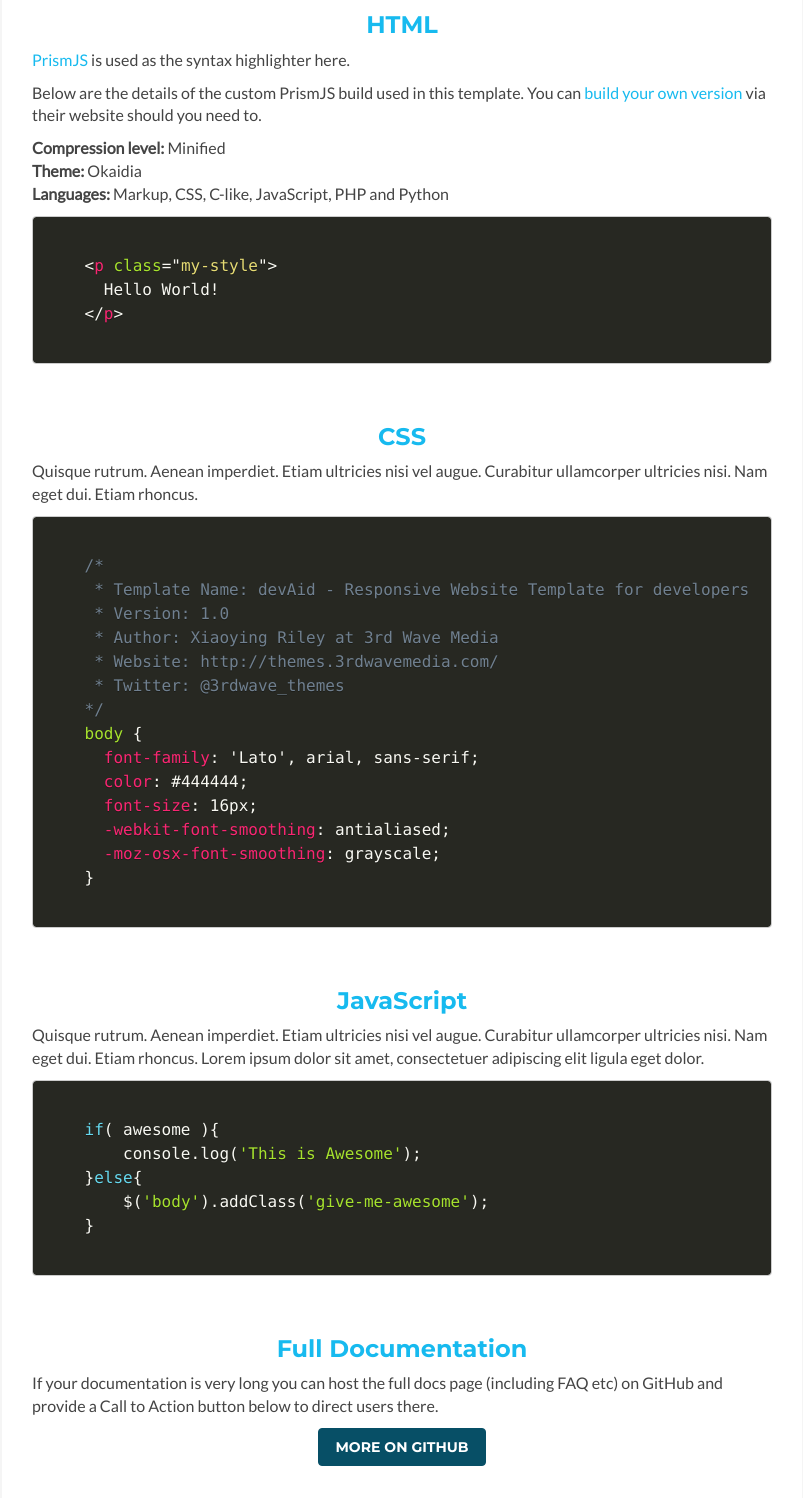
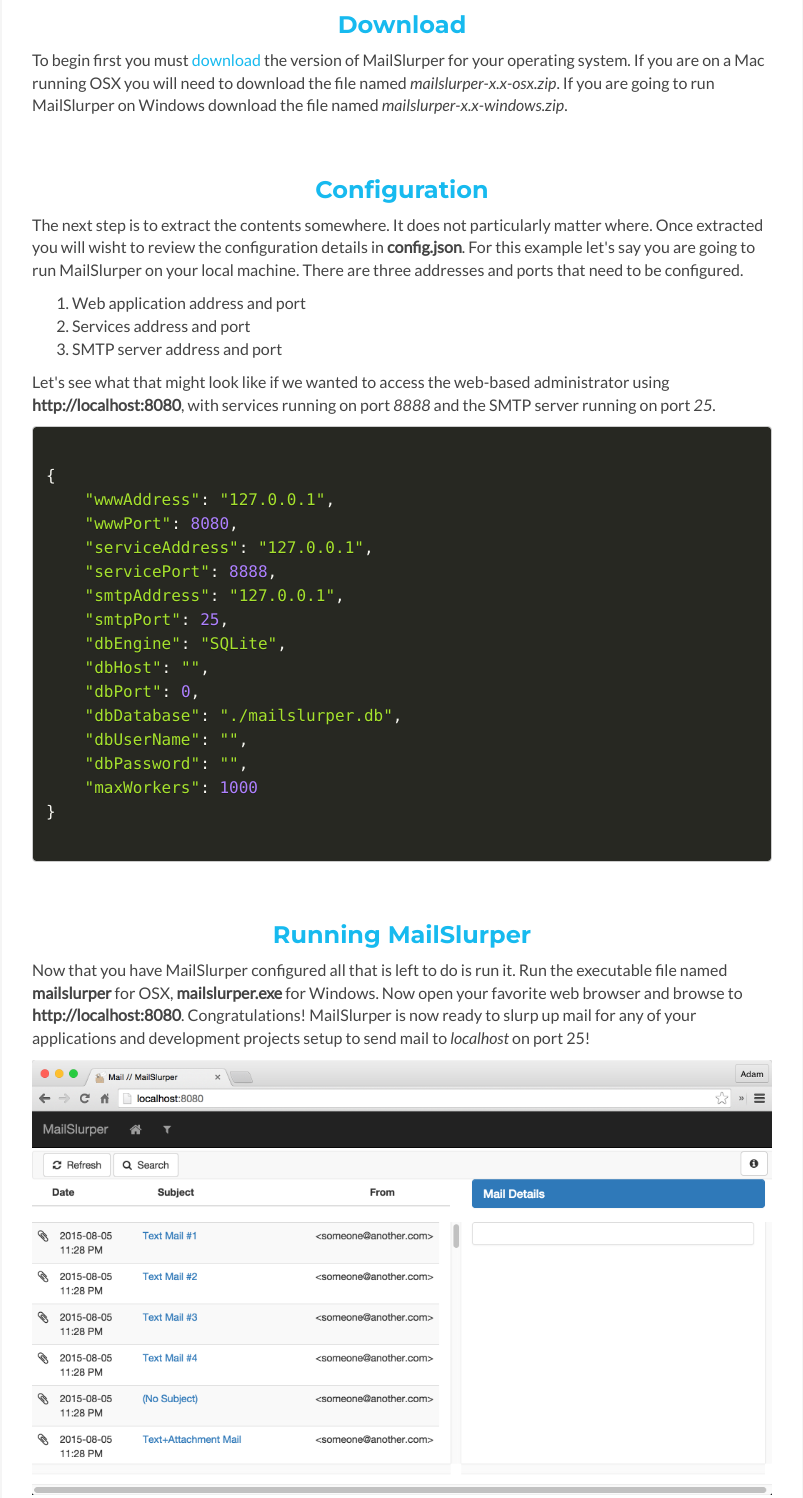
Before and after one commit to mailslurper/mailslurpersite, a plain HTML site: page index.html in a window 1280 px wide. Shown: the part 1880-3378 px from the top of the page, without its empty margins (238-1041 px from the left). Drawn offline with Linux system fonts and the light colour scheme.

Commit message:
Updated docs section

```diff
--- a/index.html
+++ b/index.html
@@ -180,68 +180,76 @@
 			<div class="docs-inner">
 				<h2 class="title text-center">Get Started</h2>
 				<div class="block">
-                <h3 class="sub-title text-center">HTML</h3>
-                <p><a href="http://prismjs.com/" target="_blank">PrismJS</a> is used as the syntax highlighter here.</p>
-                <p>Below are the details of the custom PrismJS build used in this template. You can <a href="http://prismjs.com/download.html" target="_blank">build your own version</a> via their website should you need to.</p>
-                <ul class="list-unstyled">
-                    <li><strong>Compression level:</strong> Minified</li>
-                    <li><strong>Theme:</strong> Okaidia</li>
-                    <li><strong>Languages:</strong> Markup, CSS, C-like, JavaScript, PHP and Python</li>
-                </ul>
-                <div class="code-block">
-                    <!--//Use Prismjs - http://prismjs.com/index.html#basic-usage -->
-                    <pre><code class="language-markup">
-    &ltp class="my-style"&gt
-      Hello World!
-    &lt/p&gt
-                     </code></pre>
-                </div><!--//code-block-->
+					<h3 class="sub-title text-center">Download</h3>
+					<p>
+						To begin first you must <a href="https://github.com/mailslurper/mailslurper/releases" target="_blank">download</a> the
+						version of MailSlurper for your operating system. If you are on a Mac running OSX you will need to download the file named
+						<em>mailslurper-x.x-osx.zip</em>. If you are going to run MailSlurper on Windows download the file named
+						<em>mailslurper-x.x-windows.zip</em>.
+					</p>
 				</div><!--//block-->
 
 				<div class="block">
-                <h3 class="sub-title text-center">CSS</h3>
-                <p>Quisque rutrum. Aenean imperdiet. Etiam ultricies nisi vel augue. Curabitur ullamcorper ultricies nisi. Nam eget dui. Etiam rhoncus.</p>
+					<h3 class="sub-title text-center">Configuration</h3>
+					<p>
+						The next step is to extract the contents somewhere. It does not particularly matter where. Once extracted
+						you will wisht to review the configuration details in <strong>config.json</strong>. For this example
+						let's say you are going to run MailSlurper on your local machine. There are three addresses and ports that
+						need to be configured.
+
+						<ol>
+							<li>Web application address and port</li>
+							<li>Services address and port</li>
+							<li>SMTP server address and port</li>
+						</ol>
+
+						Let's see what that might look like if we wanted to access the web-based administrator using
+						<strong>http://localhost:8080</strong>, with services running on port <em>8888</em> and the
+						SMTP server running on port <em>25</em>.
+					</p>
 
 					<div class="code-block">
 						<!--//Use Prismjs - http://prismjs.com/index.html#basic-usage -->
-                    <pre>
-    <code class="language-css">
-    /*
-     * Template Name: devAid - Responsive Website Template for developers
-     * Version: 1.0
-     * Author: Xiaoying Riley at 3rd Wave Media
-     * Website: http://themes.3rdwavemedia.com/
-     * Twitter: @3rdwave_themes
-    */
-    body {
-      font-family: 'Lato', arial, sans-serif;
-      color: #444444;
-      font-size: 16px;
-      -webkit-font-smoothing: antialiased;
-      -moz-osx-font-smoothing: grayscale;
+						<pre><code class="language-javascript">
+{
+	"wwwAddress": "127.0.0.1",
+	"wwwPort": 8080,
+	"serviceAddress": "127.0.0.1",
+	"servicePort": 8888,
+	"smtpAddress": "127.0.0.1",
+	"smtpPort": 25,
+	"dbEngine": "SQLite",
+	"dbHost": "",
+	"dbPort": 0,
+	"dbDatabase": "./mailslurper.db",
+	"dbUserName": "",
+	"dbPassword": "",
+	"maxWorkers": 1000
 }
 						</code></pre>
 					</div><!--//code-block-->
 				</div><!--//block-->
 
 				<div class="block">
-                <h3 class="sub-title text-center">JavaScript</h3>
-                <p>Quisque rutrum. Aenean imperdiet. Etiam ultricies nisi vel augue. Curabitur ullamcorper ultricies nisi. Nam eget dui. Etiam rhoncus. Lorem ipsum dolor sit amet, consectetuer adipiscing elit ligula eget dolor.</p>
-                <div class="code-block">
-                    <pre><code class="language-javascript">
-    if( awesome ){
-        console.log('This is Awesome');
-    }else{
-        $('body').addClass('give-me-awesome');
-    }
-                    </code></pre>
-                </div><!--//code-block-->
+					<h3 class="sub-title text-center">Running MailSlurper</h3>
+					<p>
+						Now that you have MailSlurper configured all that is left to do is run it. Run the executable file named
+						<strong>mailslurper</strong> for OSX, <strong>mailslurper.exe</strong> for Windows. Now open your favorite
+						web browser and browse to <strong>http://localhost:8080</strong>. Congratulations! MailSlurper is now ready
+						to slurp up mail for any of your applications and development projects setup to send mail to <em>localhost</em>
+						on port 25!
+					</p>
+
+					<p><img src="assets/images/main-interface-screenshot.png" class="img-responsive" alt="Main interface screenshot" /></p>
 				</div><!--//block-->
+
 				<div class="block">
 					<h3 class="sub-title text-center">Full Documentation</h3>
-                <p>If your documentation is very long you can host the full docs page (including FAQ etc) on GitHub and provide a Call to Action button below to direct users there.</p>
+					<p>
+						For more information on installing, configuring and using MailSlurper visit the Github wiki site.
+					</p>
 					<p class="text-center">
-                    <a class="btn btn-cta-primary" href="https://github.com/twbs/bootstrap" target="_blank">More on GitHub</a>
+						<a class="btn btn-cta-primary" href="https://github.com/mailslurper/mailslurper/wiki" target="_blank">MailSlurper Wiki</a>
 					</p>
 				</div><!--//block-->
 
```
Also changed, not shown: assets/images/main-interface-screenshot.png (added), assets/images/profile.png (deleted). Lines whose indentation alone changed are shown as unchanged.
